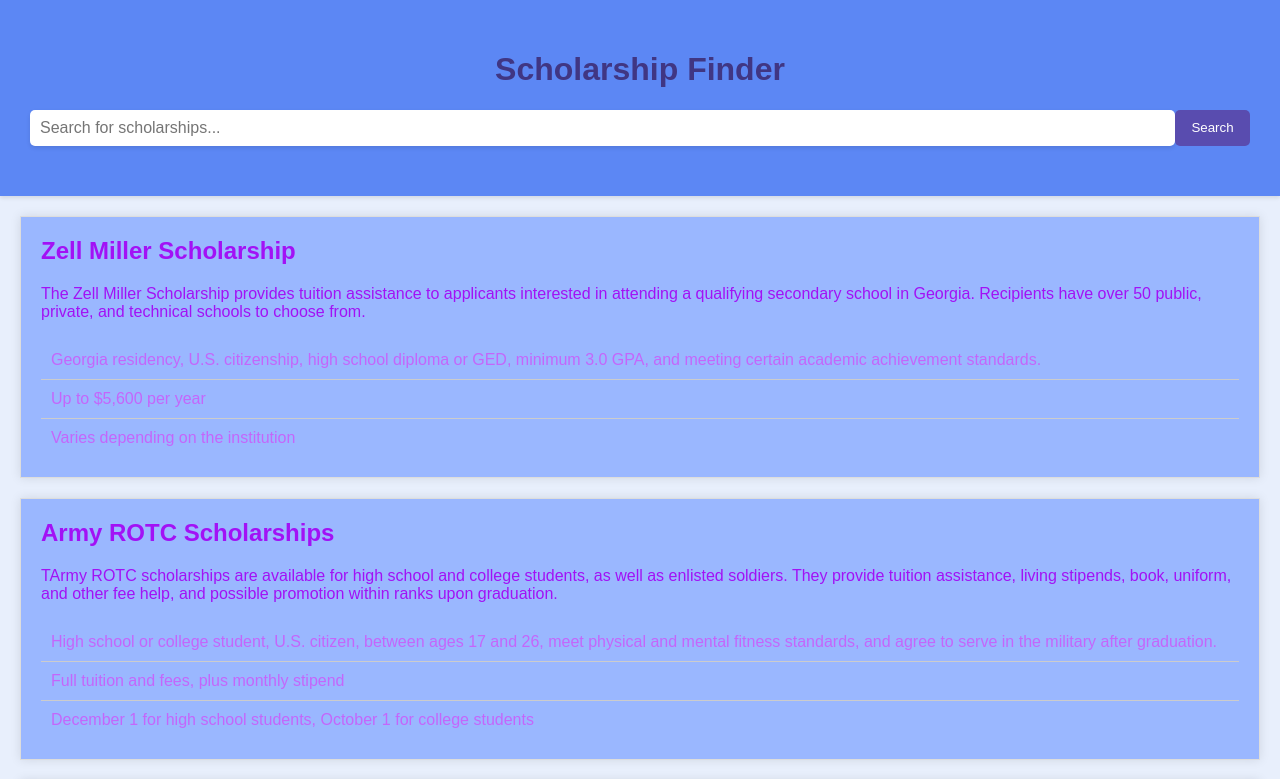
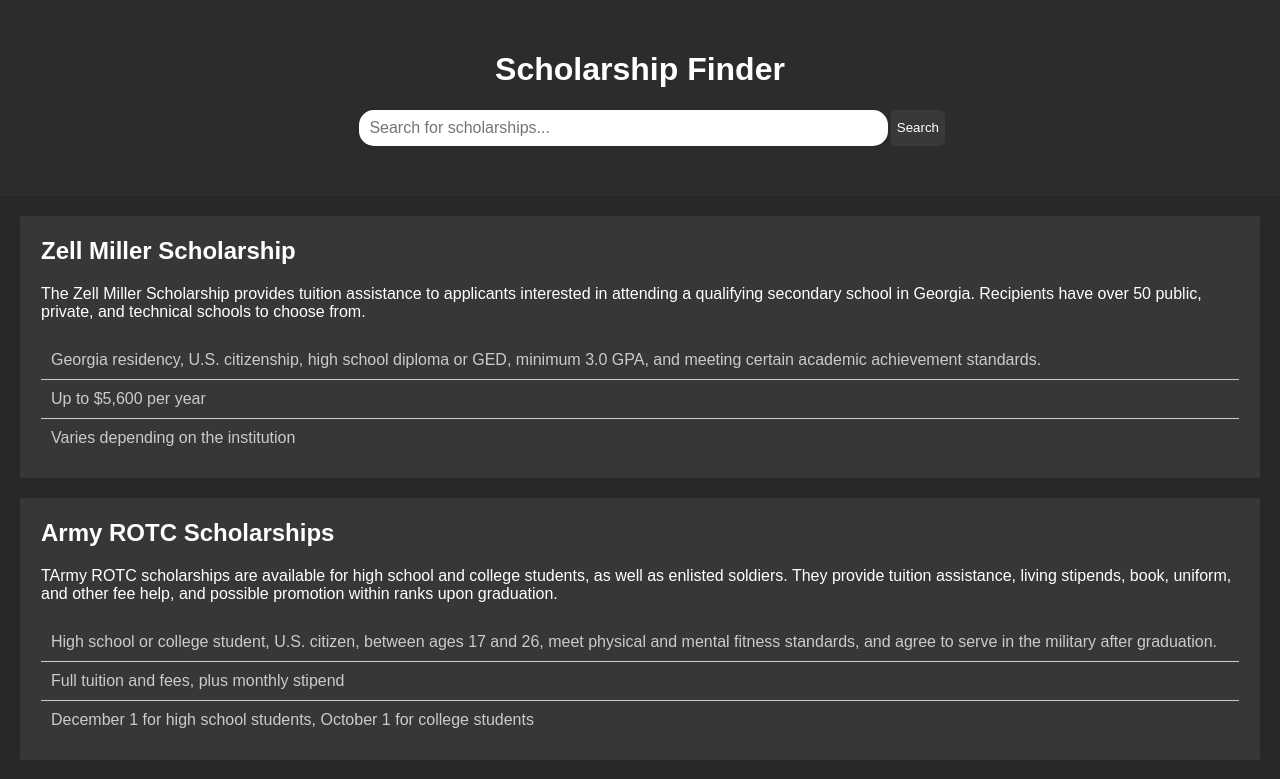
Before and after one commit to Develoopment/HybridScholarFinder, a plain HTML site: page index.html in a window 1280 px wide. Shown: the top 779 px of the page. Drawn offline with Linux system fonts and the light colour scheme.

Commit message:
Update styles.css

```diff
--- a/styles.css
+++ b/styles.css
@@ -4,16 +4,16 @@
 
   body {
     font-family: Arial, sans-serif;
-    background-color: #e8effc; /* light blue */
+    background-color: #292929; /* light blue */
     margin:0px;
   }
 
   header {
     padding: 30px;
     text-align: center;
-    background-color: #5c87f4;
+    background-color: #2c2c2c;
     box-shadow: 0 2px 4px rgba(0, 0, 0, 0.1);
-    color:#403683;
+    color:#ffffff;
   }
 
   /* Search bar styling */
@@ -28,21 +28,24 @@
     width: calc(100% - 75px);
     height: 36px;
     padding: 10px;
+    margin-left: 27%;
+    margin-right: 0.2%;
     font-size: 16px;
     border: none;
     outline: none;
-    border-radius: 5px;
+    border-radius: 15px;
     box-shadow: 0 2px 4px rgba(0, 0, 0, 0.1);
   }
 
   #searchForm button[type="submit"] {
     width: 75px;
     height: 36px;
-    background-color: #594caf;
+    background-color: #393939;
     color: #ffffff;
     cursor: pointer;
     border: none;
     outline: none;
+    margin-right:25%;
     border-radius: 5px;
     transition: all 0.3s ease;
   }
@@ -74,12 +77,12 @@
   .card {
     /* width: 100%; */
     padding: 20px;
-    background-color: #9ab7ff;
-    border: 1px solid #ddd;
+    background-color: rgb(55, 55, 55);
+    border: 1px solid #363636;
     box-shadow: 0 0 10px rgba(0, 0, 0, 0.1);
     margin: 20px;
 
-    color:rgb(162, 18, 245);
+    color:rgb(255, 255, 255);
   }
 
   .card h2 {
@@ -99,7 +102,7 @@
   .card li {
     padding: 10px;
     border-bottom: 1px solid #ccc;
-    color:rgb(196, 102, 251);
+    color:rgb(203, 203, 203);
   }
 
   .card li:last-child {
```
